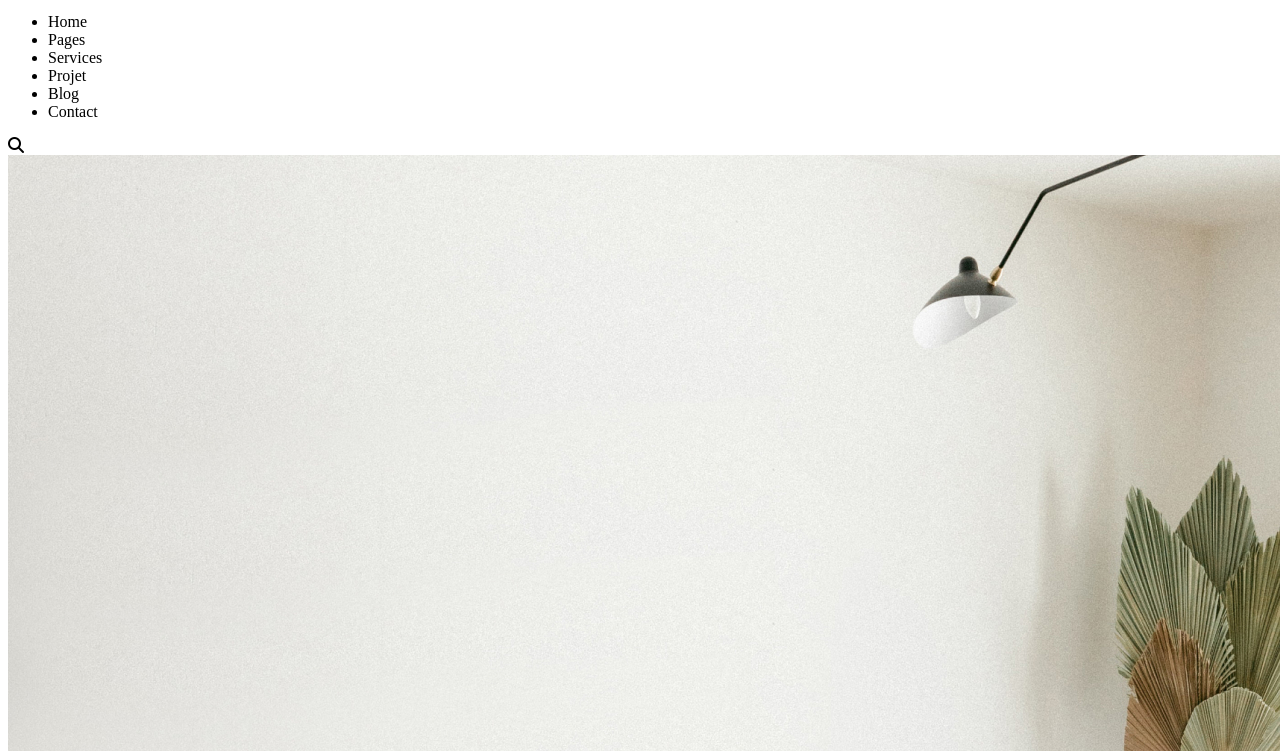
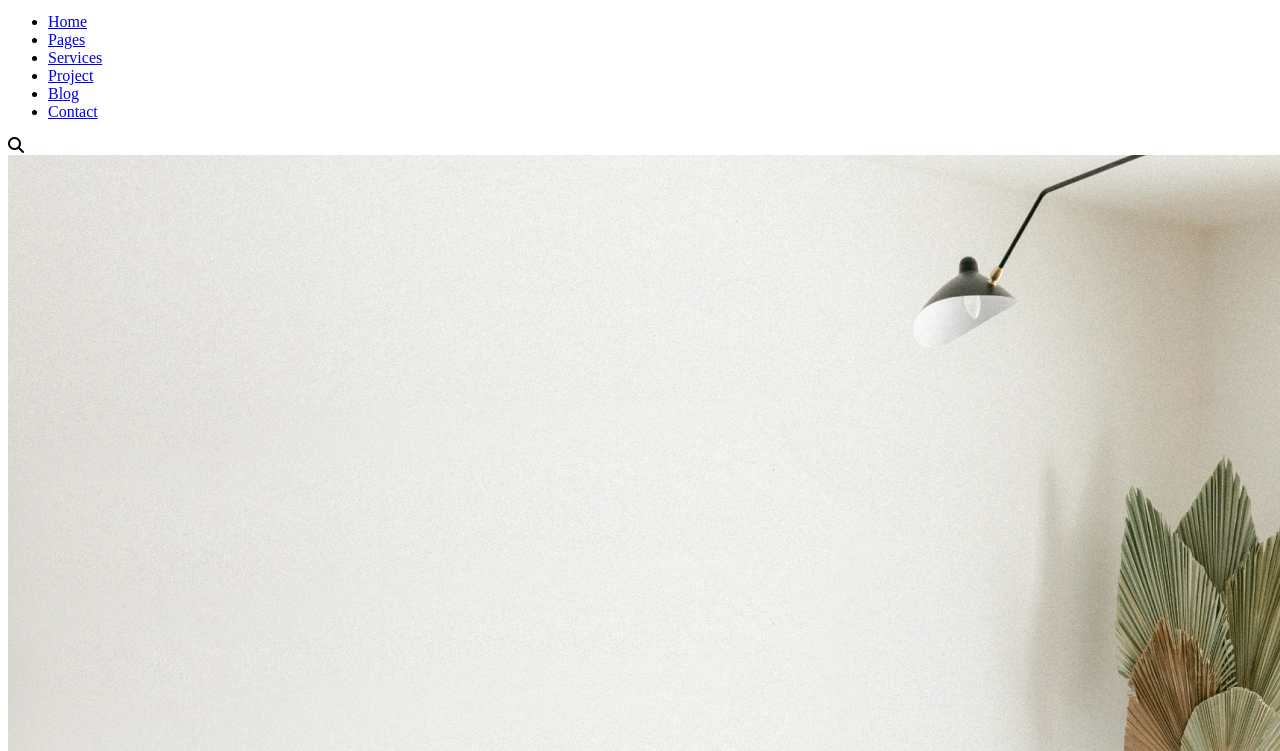
Before and after one commit to Deodiv/Interior-Design, a plain HTML site: page index.html in a window 1280 px wide. Shown: the part 49-800 px from the top of the page. Drawn offline with Linux system fonts and the light colour scheme.

Commit message:
Html: added Links to the header navs

```diff
--- a/index.html
+++ b/index.html
@@ -16,12 +16,12 @@
         </div>
         <div>
             <ul>
-                <li>Home</li>
-                <li>Pages</li>
-                <li>Services</li>
-                <li>Projet</li>
-                <li>Blog</li>
-                <li>Contact</li>
+                <li><a href="#">Home</a></li>
+                <li><a href="#">Pages</a></li>
+                <li><a href="#">Services</a></li>
+                <li><a href="#">Project</a></li>
+                <li><a href="#">Blog</a></li>
+                <li><a href="#">Contact</a></li>
             </ul>
         </div>
         <div>
```
